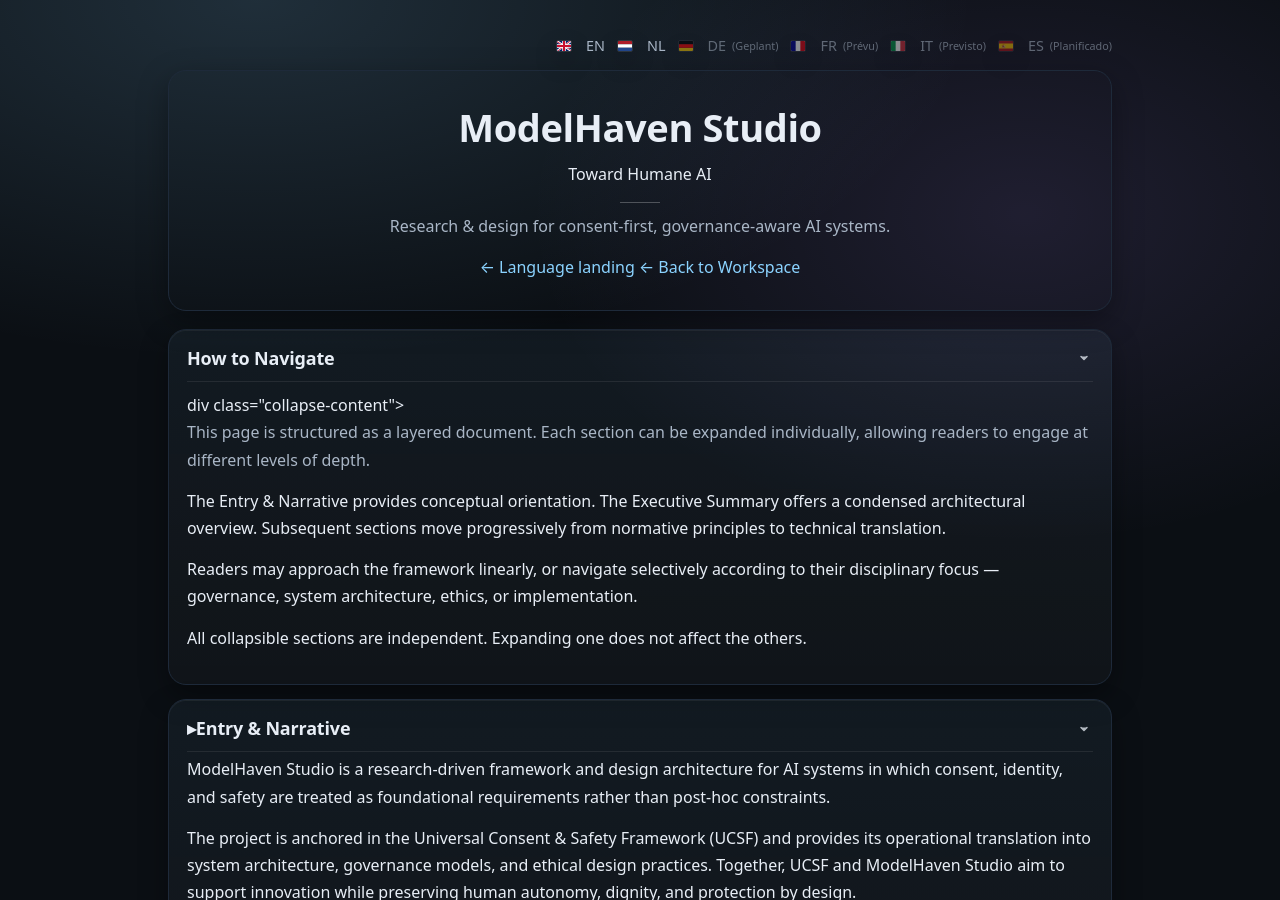
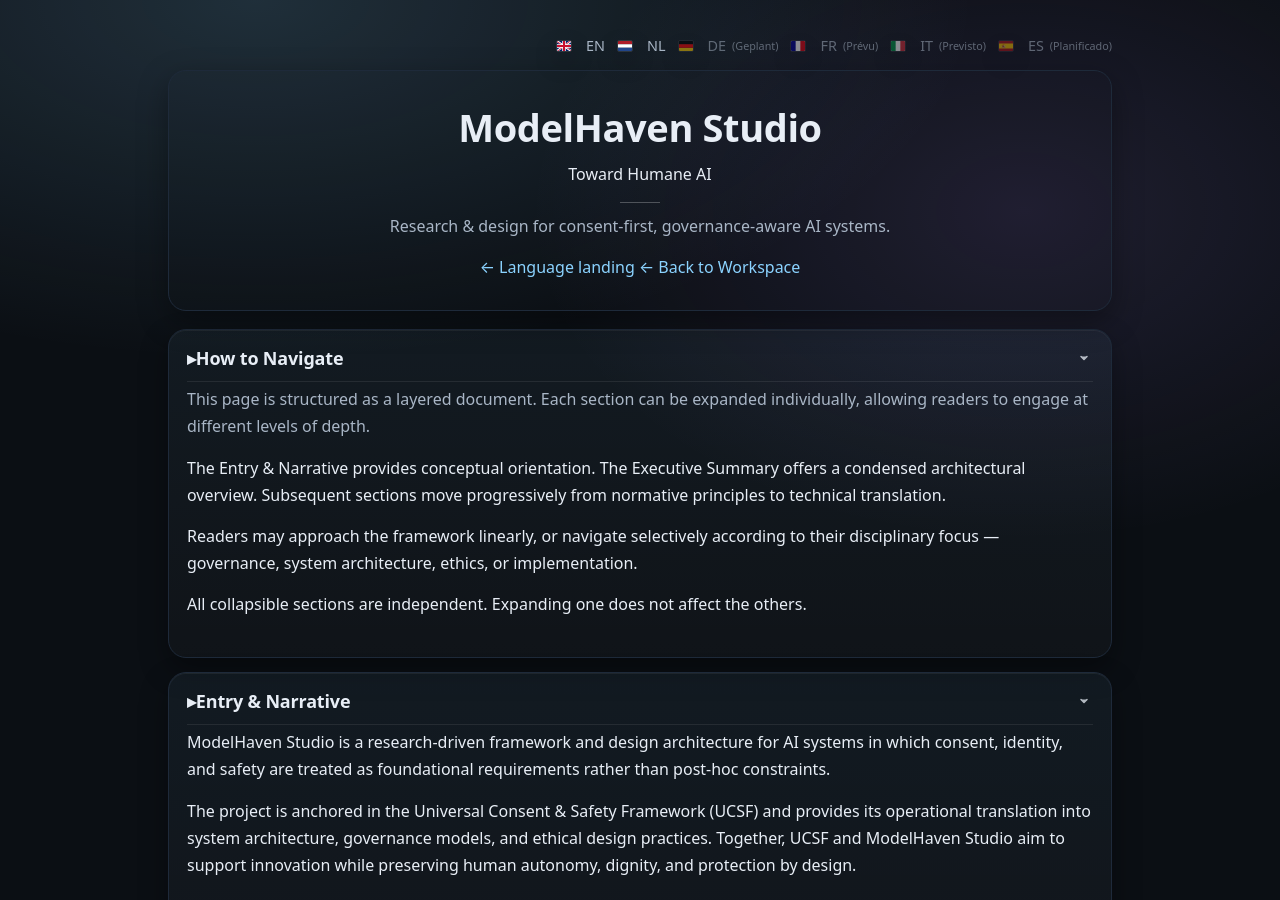
Before and after one commit to MartijnBruzzese/ModelHaven-Studio, a Jekyll site: the page built from index_en.html, in a window 1280 px wide and 900 px high. Built offline with Jekyll 4.4.1, drawn with Linux system fonts in a browser that asks for light colours.

Commit message:
Update index_en.html

```diff
--- a/index_en.html
+++ b/index_en.html
@@ -52,10 +52,10 @@ title: ModelHaven Studio — Toward Humane AI
 <div class="grid">
 
   <!-- How to Navigate -->
-   <section class="card collapsible" style="grid-column:1/-1;">
+  <section class="card collapsible" data-default-open="true" style="grid-column:1/-1;">
     <h3 class="collapse-toggle">How to Navigate</h3>
 
-    div class="collapse-content">
+    <div class="collapse-content">
       <p class="muted">
         This page is structured as a layered document. Each section can be expanded
         individually, allowing readers to engage at different levels of depth.
@@ -78,6 +78,7 @@ title: ModelHaven Studio — Toward Humane AI
         All collapsible sections are independent. Expanding one does not affect
         the others.
       </p>
+    </div>
   </section>
 
   <!-- Entry & Narrative -->
@@ -169,6 +170,7 @@ title: ModelHaven Studio — Toward Humane AI
     </div>
   </section>
 
+  <!-- Foundational Primitives -->
   <section class="card collapsible" style="grid-column:1/-1;">
     <h3 class="collapse-toggle">Foundational Primitives</h3>
 
@@ -200,6 +202,4 @@ title: ModelHaven Studio — Toward Humane AI
     </div>
   </section>
 
-
-
 </div>
```
Lines whose indentation alone changed are shown as unchanged.
